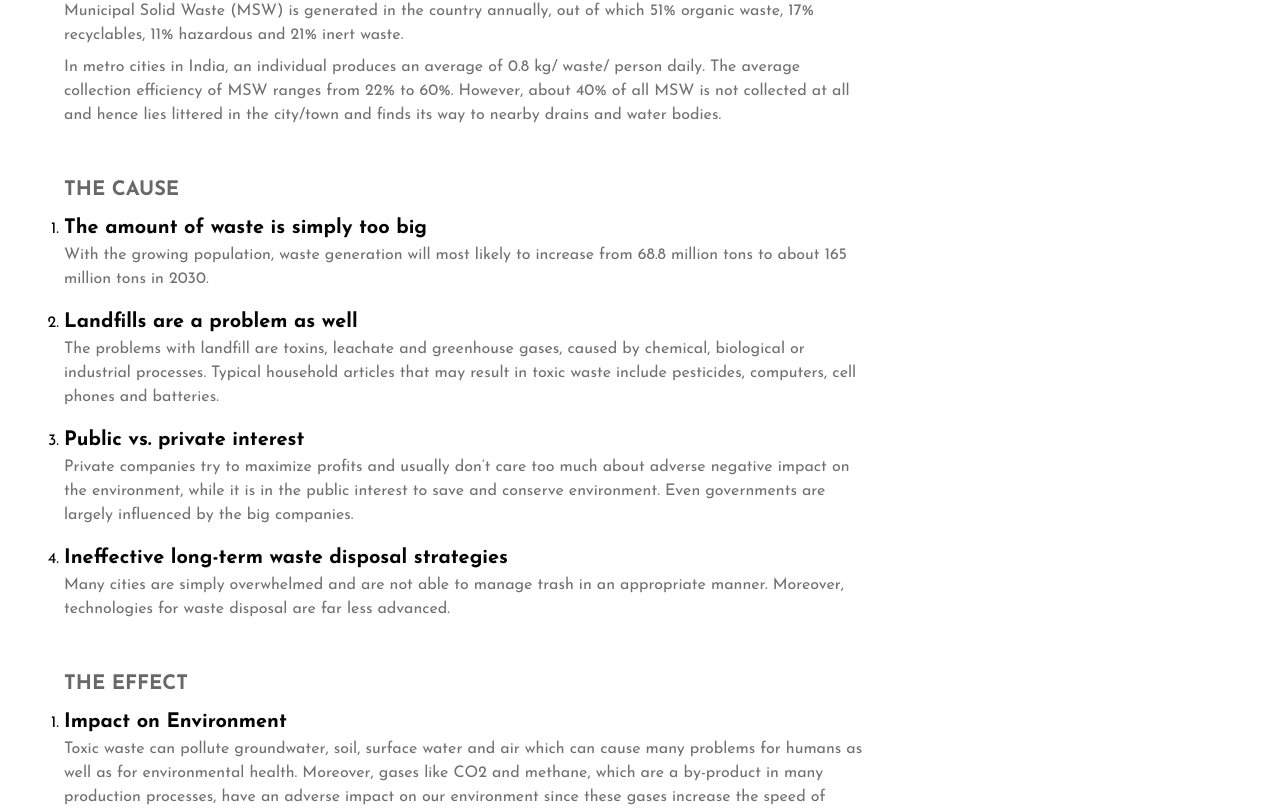
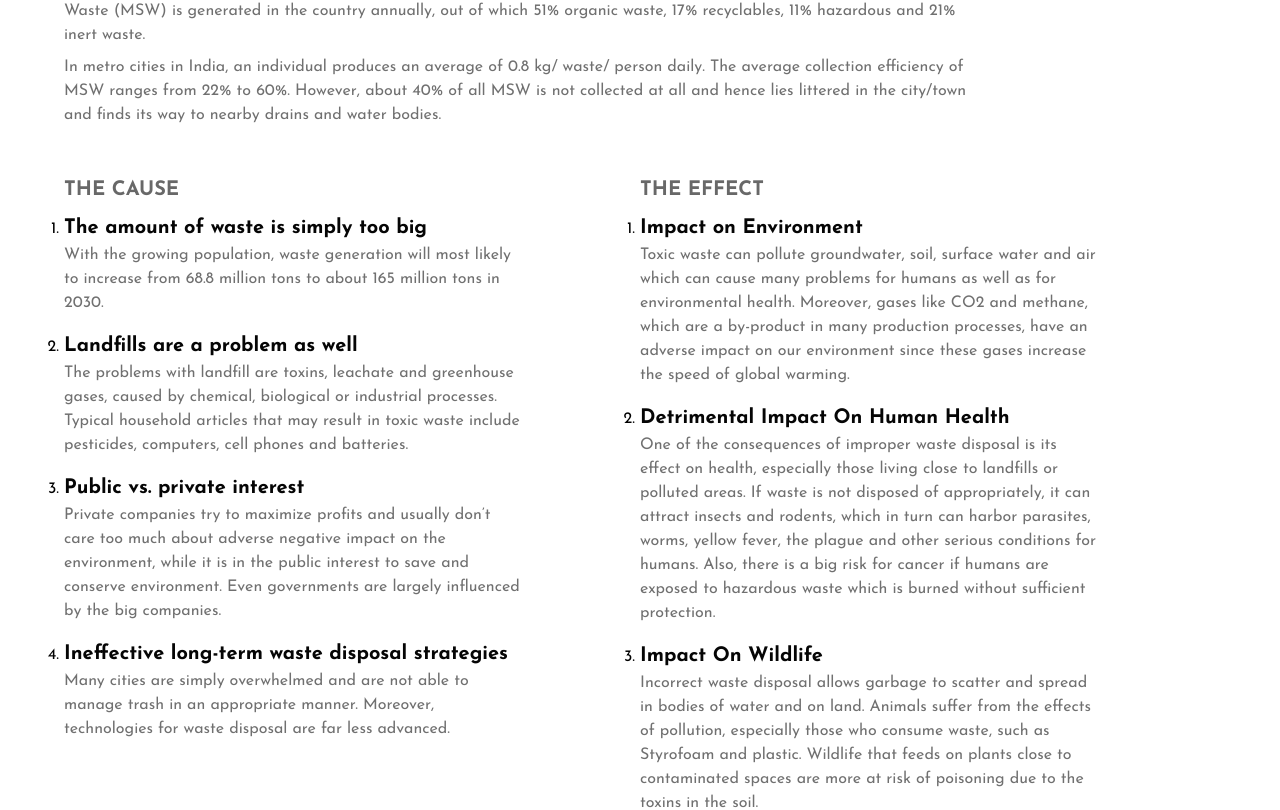
Before and after one commit to vk0808/clean-earth, a React (Create React App) app: page / in a window 1280 px wide. Shown: the part 658-1468 px from the top of the page. Built offline with nearby package versions, Linux system fonts and the light colour scheme.

Commit message:
modifed: style

```diff
--- a/src/components/Problem/CauseEffect.js
+++ b/src/components/Problem/CauseEffect.js
@@ -4,7 +4,7 @@ import { cause, effect } from "./info";
 
 const CauseEffect = () => {
   return (
-    <>
+    <div className="cause-effect">
       <section className="cause">
         <h3 className="sub-heading">The Cause</h3>
         <ol className="listing">
@@ -33,7 +33,7 @@ const CauseEffect = () => {
           })}
         </ol>
       </section>
-    </>
+    </div>
   );
 };
 
--- a/src/styles.scss
+++ b/src/styles.scss
@@ -289,7 +289,11 @@ p {
     padding-right: 4rem;
 
     .desc, .listing {
-      width: 70%;
+      width: 80%;
     }
   }
+  .cause-effect {
+    display: grid;
+    grid-template-columns: 1fr 1fr;
+  }
 }
```
